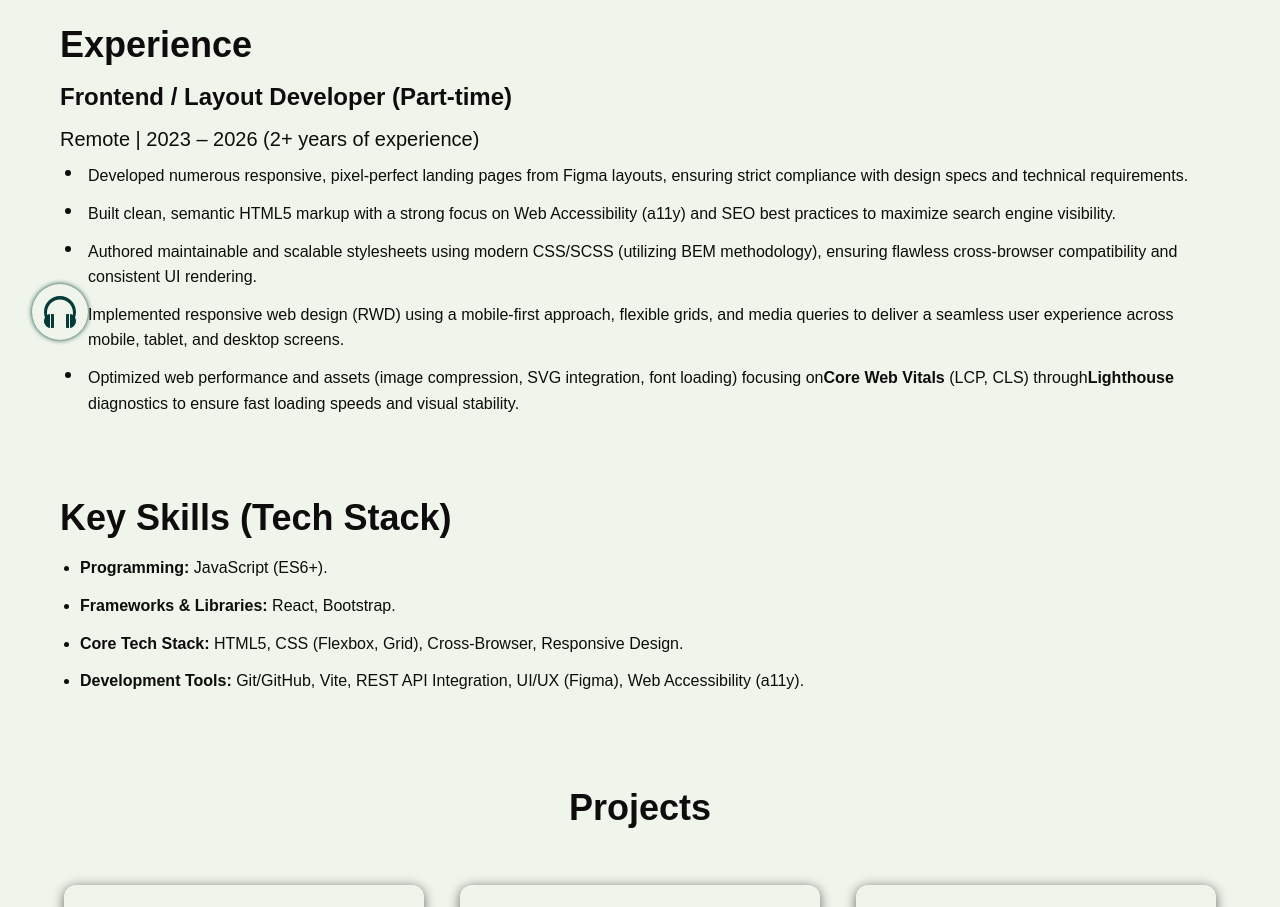
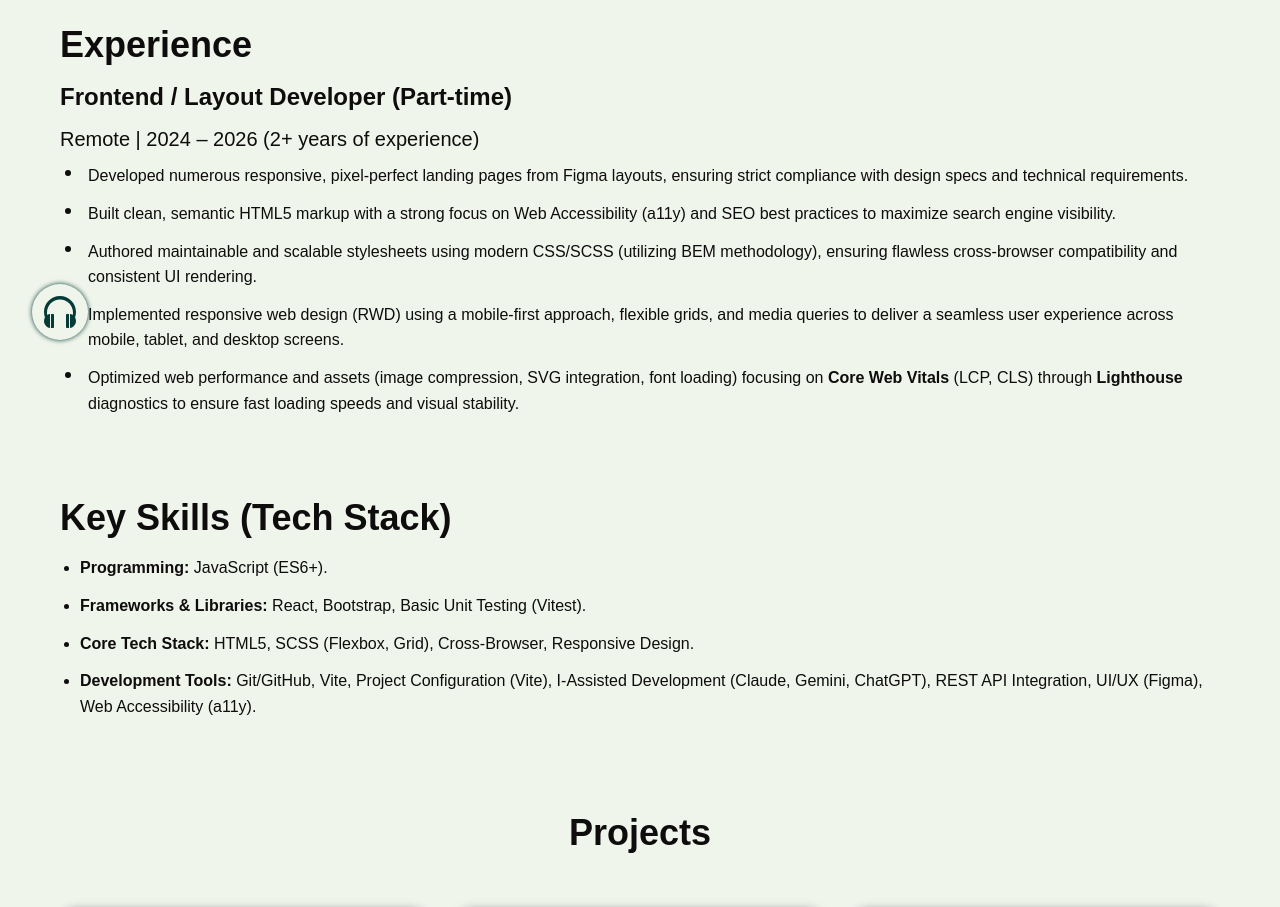
Before and after one commit to LenaM777/portfolio-olena, a React (Vite) app: page / in a window 1280 px wide. Shown: the part 300-1207 px from the top of the page. Built offline with nearby package versions, Linux system fonts and the light colour scheme; a web font is replaced by a local one.

Commit message:
feat: Update Experience and Skills sections

```diff
--- a/src/sections/Experience/Experience.jsx
+++ b/src/sections/Experience/Experience.jsx
@@ -11,7 +11,7 @@
           Frontend / Layout Developer (Part-time)
         </h3>
         <p className="experience-section__description">
-          Remote | 2023 – 2026 (2+ years of experience)
+          Remote | 2024 – 2026 (2+ years of experience)
         </p>
         <ul className="experience-section__bullets">
           <li className="experience-section__bullet">
@@ -51,8 +51,8 @@
             <span>
               Optimized web performance and assets (image compression, SVG
               integration, font loading) focusing on
-              <strong>Core Web Vitals</strong> (LCP, CLS) through
-              <strong>Lighthouse</strong> diagnostics to ensure fast loading
+              <strong> Core Web Vitals</strong> (LCP, CLS) through
+              <strong> Lighthouse</strong> diagnostics to ensure fast loading
               speeds and visual stability.
             </span>
           </li>
--- a/src/sections/Skills/Skills.jsx
+++ b/src/sections/Skills/Skills.jsx
@@ -12,15 +12,18 @@
               <strong>Programming:</strong> JavaScript (ES6+).
             </li>
             <li className="skills-section__item">
-              <strong>Frameworks & Libraries:</strong> React, Bootstrap.
+              <strong>Frameworks & Libraries:</strong> React, Bootstrap, Basic
+              Unit Testing (Vitest).
             </li>
             <li className="skills-section__item">
-              <strong>Core Tech Stack:</strong> HTML5, CSS (Flexbox, Grid),
+              <strong>Core Tech Stack:</strong> HTML5, SCSS (Flexbox, Grid),
               Cross-Browser, Responsive Design.
             </li>
             <li className="skills-section__item">
-              <strong>Development Tools:</strong> Git/GitHub, Vite, REST API
-              Integration, UI/UX (Figma), Web Accessibility (a11y).
+              <strong>Development Tools:</strong> Git/GitHub, Vite, Project
+              Configuration (Vite), I-Assisted Development (Claude, Gemini,
+              ChatGPT), REST API Integration, UI/UX (Figma), Web Accessibility
+              (a11y).
             </li>
           </ul>
         </div>
```
